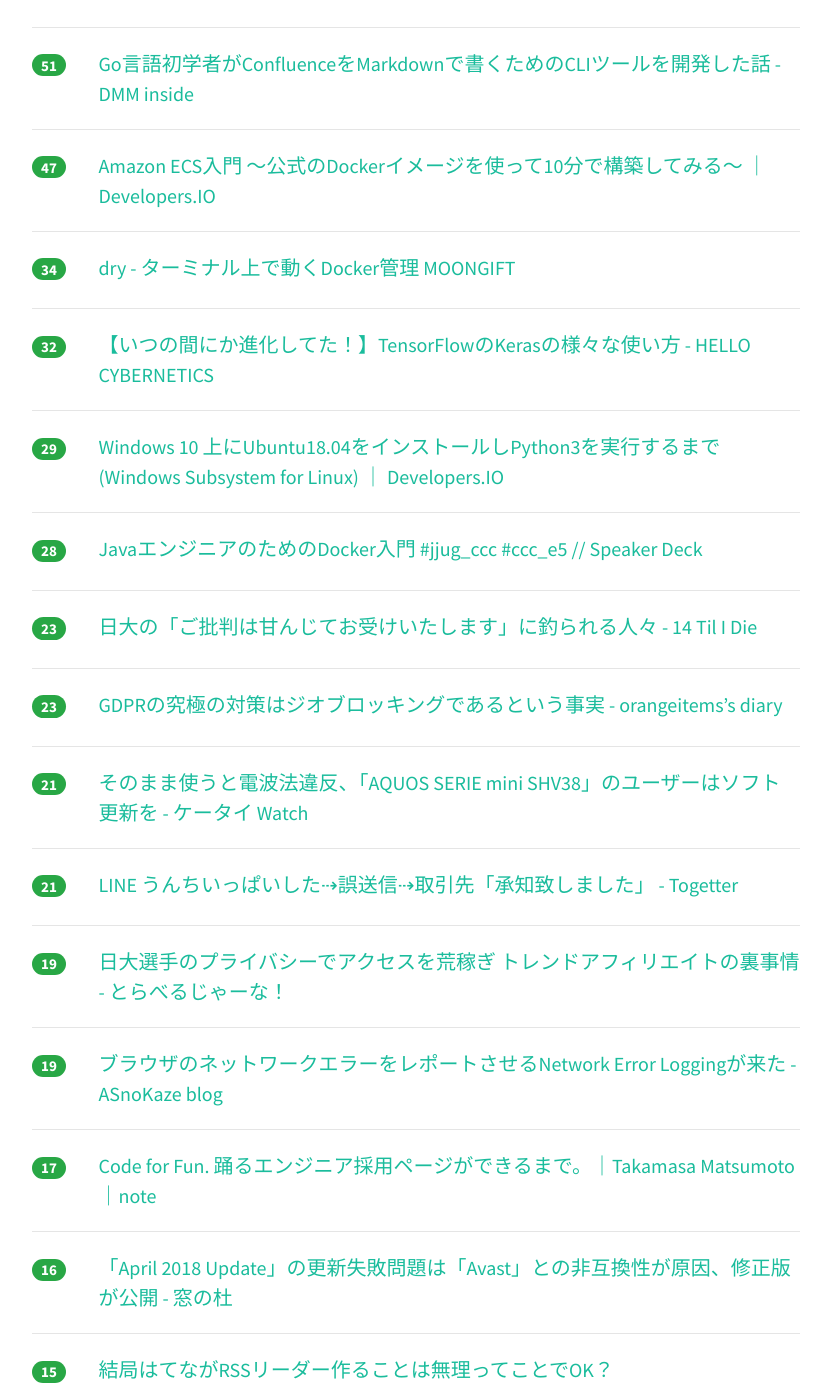
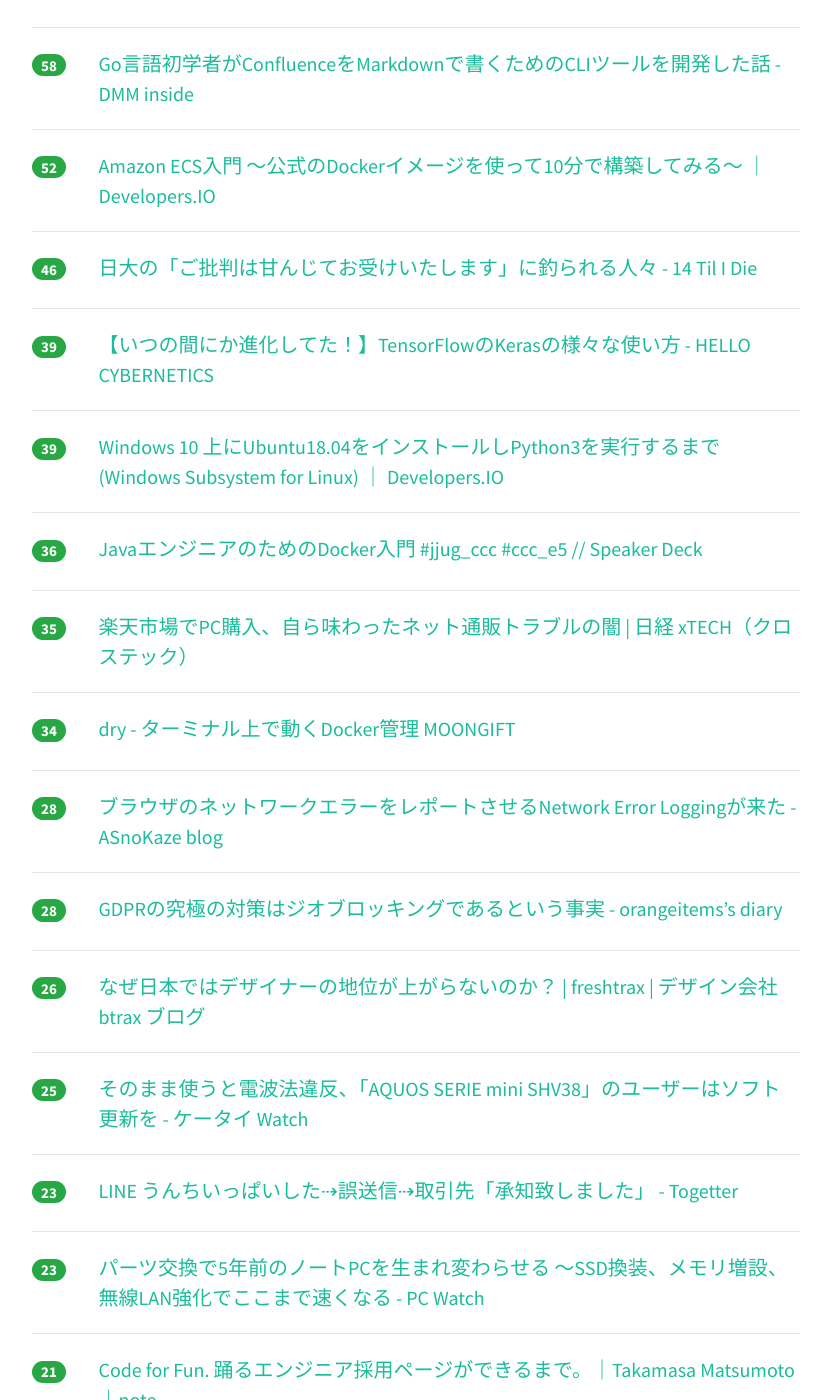
Before and after one commit to yatta47/hatena-matome-site, a Jekyll site: the page built from _posts/2018-05-29-hatena.md, in a window 1280 px wide and 1400 px high, scrolled down 424 px. Shown: the whole window, without its empty margins (224-1055 px from the left). Built offline with Jekyll 4.4.1, drawn with Linux system fonts in a browser that asks for light colours; nearby versions of some CDN libraries; some of the changed text lies outside the part shown.

Commit message:
Updated 2018-05-29

```diff
--- a/_posts/2018-05-29-hatena.md
+++ b/_posts/2018-05-29-hatena.md
@@ -1,24 +1,49 @@
 ---
 layout: post
 title:  "2018-05-29 はてぶIT"
-date:   2018-05-29 09:03:06
+date:   2018-05-29 10:03:03
 tags: [it-hotentry]
 ---
-22 件のデータあり
+29 件のデータあり
 
 <hr><div class="row">
-<div class="col-1"><span class="badge badge-pill badge-success h2">97</span></div>
+<div class="col-1"><span class="badge badge-pill badge-success h2">133</span></div>
 <div class="col-11"><a href='https://iphone-mania.jp/news-213657/' target='_blank'>iPhone Xのノッチが美しい理由 - iPhone Mania</a></div>
 </div>
 <hr>
 <div class="row">
-<div class="col-1"><span class="badge badge-pill badge-success h2">51</span></div>
+<div class="col-1"><span class="badge badge-pill badge-success h2">58</span></div>
 <div class="col-11"><a href='https://inside.dmm.com/entry/2018/05/28/golang-cli-tool' target='_blank'>Go言語初学者がConfluenceをMarkdownで書くためのCLIツールを開発した話 - DMM inside</a></div>
 </div>
 <hr>
 <div class="row">
-<div class="col-1"><span class="badge badge-pill badge-success h2">47</span></div>
+<div class="col-1"><span class="badge badge-pill badge-success h2">52</span></div>
 <div class="col-11"><a href='https://dev.classmethod.jp/cloud/aws/amazon-ecs-entrance-1/' target='_blank'>Amazon ECS入門 〜公式のDockerイメージを使って10分で構築してみる〜 ｜ Developers.IO</a></div>
+</div>
+<hr>
+<div class="row">
+<div class="col-1"><span class="badge badge-pill badge-success h2">46</span></div>
+<div class="col-11"><a href='http://sumida.hatenablog.com/entry/2018/05/28/210000' target='_blank'>日大の「ご批判は甘んじてお受けいたします」に釣られる人々 - 14 Til I Die</a></div>
+</div>
+<hr>
+<div class="row">
+<div class="col-1"><span class="badge badge-pill badge-success h2">39</span></div>
+<div class="col-11"><a href='http://s0sem0y.hatenablog.com/entry/2018/05/28/180012' target='_blank'>【いつの間にか進化してた！】TensorFlowのKerasの様々な使い方 - HELLO CYBERNETICS</a></div>
+</div>
+<hr>
+<div class="row">
+<div class="col-1"><span class="badge badge-pill badge-success h2">39</span></div>
+<div class="col-11"><a href='https://dev.classmethod.jp/tool/wslonubuntu18/' target='_blank'>Windows 10 上にUbuntu18.04をインストールしPython3を実行するまで(Windows Subsystem for Linux) ｜ Developers.IO</a></div>
+</div>
+<hr>
+<div class="row">
+<div class="col-1"><span class="badge badge-pill badge-success h2">36</span></div>
+<div class="col-11"><a href='https://speakerdeck.com/sammy7th/javaenziniafalsetamefalsedockerru-men-number-jjug-ccc-number-ccc-e5' target='_blank'>JavaエンジニアのためのDocker入門 #jjug_ccc #ccc_e5 // Speaker Deck</a></div>
+</div>
+<hr>
+<div class="row">
+<div class="col-1"><span class="badge badge-pill badge-success h2">35</span></div>
+<div class="col-11"><a href='http://tech.nikkeibp.co.jp/atcl/nxt/column/18/00138/052200072/' target='_blank'>楽天市場でPC購入、自ら味わったネット通販トラブルの闇 | 日経 xTECH（クロステック）</a></div>
 </div>
 <hr>
 <div class="row">
@@ -27,38 +52,43 @@ tags: [it-hotentry]
 </div>
 <hr>
 <div class="row">
-<div class="col-1"><span class="badge badge-pill badge-success h2">32</span></div>
-<div class="col-11"><a href='http://s0sem0y.hatenablog.com/entry/2018/05/28/180012' target='_blank'>【いつの間にか進化してた！】TensorFlowのKerasの様々な使い方 - HELLO CYBERNETICS</a></div>
-</div>
-<hr>
-<div class="row">
-<div class="col-1"><span class="badge badge-pill badge-success h2">29</span></div>
-<div class="col-11"><a href='https://dev.classmethod.jp/tool/wslonubuntu18/' target='_blank'>Windows 10 上にUbuntu18.04をインストールしPython3を実行するまで(Windows Subsystem for Linux) ｜ Developers.IO</a></div>
+<div class="col-1"><span class="badge badge-pill badge-success h2">28</span></div>
+<div class="col-11"><a href='https://asnokaze.hatenablog.com/entry/2018/05/28/210830' target='_blank'>ブラウザのネットワークエラーをレポートさせるNetwork Error Loggingが来た - ASnoKaze blog</a></div>
 </div>
 <hr>
 <div class="row">
 <div class="col-1"><span class="badge badge-pill badge-success h2">28</span></div>
-<div class="col-11"><a href='https://speakerdeck.com/sammy7th/javaenziniafalsetamefalsedockerru-men-number-jjug-ccc-number-ccc-e5' target='_blank'>JavaエンジニアのためのDocker入門 #jjug_ccc #ccc_e5 // Speaker Deck</a></div>
+<div class="col-11"><a href='http://www.orangeitems.com/entry/2018/05/28/172907' target='_blank'>GDPRの究極の対策はジオブロッキングであるという事実 - orangeitems’s diary</a></div>
+</div>
+<hr>
+<div class="row">
+<div class="col-1"><span class="badge badge-pill badge-success h2">26</span></div>
+<div class="col-11"><a href='http://blog.btrax.com/jp/2018/05/29/designers-in-japan/' target='_blank'>なぜ日本ではデザイナーの地位が上がらないのか？ | freshtrax | デザイン会社 btrax ブログ</a></div>
+</div>
+<hr>
+<div class="row">
+<div class="col-1"><span class="badge badge-pill badge-success h2">25</span></div>
+<div class="col-11"><a href='https://k-tai.watch.impress.co.jp/docs/news/1124347.html' target='_blank'>そのまま使うと電波法違反、「AQUOS SERIE mini SHV38」のユーザーはソフト更新を - ケータイ Watch</a></div>
 </div>
 <hr>
 <div class="row">
 <div class="col-1"><span class="badge badge-pill badge-success h2">23</span></div>
-<div class="col-11"><a href='http://sumida.hatenablog.com/entry/2018/05/28/210000' target='_blank'>日大の「ご批判は甘んじてお受けいたします」に釣られる人々 - 14 Til I Die</a></div>
+<div class="col-11"><a href='https://togetter.com/li/1231775' target='_blank'>LINE うんちいっぱいした⇢誤送信⇢取引先「承知致しました」 - Togetter</a></div>
 </div>
 <hr>
 <div class="row">
 <div class="col-1"><span class="badge badge-pill badge-success h2">23</span></div>
-<div class="col-11"><a href='http://www.orangeitems.com/entry/2018/05/28/172907' target='_blank'>GDPRの究極の対策はジオブロッキングであるという事実 - orangeitems’s diary</a></div>
+<div class="col-11"><a href='https://pc.watch.impress.co.jp/docs/news/1124190.html' target='_blank'>パーツ交換で5年前のノートPCを生まれ変わらせる ～SSD換装、メモリ増設、無線LAN強化でここまで速くなる - PC Watch</a></div>
 </div>
 <hr>
 <div class="row">
 <div class="col-1"><span class="badge badge-pill badge-success h2">21</span></div>
-<div class="col-11"><a href='https://k-tai.watch.impress.co.jp/docs/news/1124347.html' target='_blank'>そのまま使うと電波法違反、「AQUOS SERIE mini SHV38」のユーザーはソフト更新を - ケータイ Watch</a></div>
+<div class="col-11"><a href='https://note.mu/stam_mat2/n/n6dcf9acda98d' target='_blank'>Code for Fun. 踊るエンジニア採用ページができるまで。｜Takamasa Matsumoto｜note</a></div>
 </div>
 <hr>
 <div class="row">
-<div class="col-1"><span class="badge badge-pill badge-success h2">21</span></div>
-<div class="col-11"><a href='https://togetter.com/li/1231775' target='_blank'>LINE うんちいっぱいした⇢誤送信⇢取引先「承知致しました」 - Togetter</a></div>
+<div class="col-1"><span class="badge badge-pill badge-success h2">20</span></div>
+<div class="col-11"><a href='https://dev.to/jgs/oculus-go--react-360--29lg' target='_blank'>Oculus Go で React 360 の開発をはじめられる</a></div>
 </div>
 <hr>
 <div class="row">
@@ -68,12 +98,27 @@ tags: [it-hotentry]
 <hr>
 <div class="row">
 <div class="col-1"><span class="badge badge-pill badge-success h2">19</span></div>
-<div class="col-11"><a href='https://asnokaze.hatenablog.com/entry/2018/05/28/210830' target='_blank'>ブラウザのネットワークエラーをレポートさせるNetwork Error Loggingが来た - ASnoKaze blog</a></div>
+<div class="col-11"><a href='https://arata01.info/blog-seo-manual' target='_blank'>ブログSEO完全習得マニュアル（全12記事＋4本の動画で解説） | ブログ集客実践の書</a></div>
+</div>
+<hr>
+<div class="row">
+<div class="col-1"><span class="badge badge-pill badge-success h2">18</span></div>
+<div class="col-11"><a href='https://speakerdeck.com/starhoshi/shi-jian-cloud-functions-for-firebase' target='_blank'>実践 Cloud Functions for Firebase // Speaker Deck</a></div>
 </div>
 <hr>
 <div class="row">
 <div class="col-1"><span class="badge badge-pill badge-success h2">17</span></div>
-<div class="col-11"><a href='https://note.mu/stam_mat2/n/n6dcf9acda98d' target='_blank'>Code for Fun. 踊るエンジニア採用ページができるまで。｜Takamasa Matsumoto｜note</a></div>
+<div class="col-11"><a href='https://anond.hatelabo.jp/20180528081018' target='_blank'>結局はてながRSSリーダー作ることは無理ってことでOK？</a></div>
+</div>
+<hr>
+<div class="row">
+<div class="col-1"><span class="badge badge-pill badge-success h2">17</span></div>
+<div class="col-11"><a href='https://toyokeizai.net/articles/-/221999' target='_blank'>JR東日本､座れないならグリーン料金不要？ | 通勤電車 | 東洋経済オンライン | 経済ニュースの新基準</a></div>
+</div>
+<hr>
+<div class="row">
+<div class="col-1"><span class="badge badge-pill badge-success h2">17</span></div>
+<div class="col-11"><a href='http://www.atmarkit.co.jp/ait/articles/1805/29/news031.html' target='_blank'>VS CodeでPythonプログラムを快適コーディング！ (1/2)：Visual Studio Codeで始めるPythonプログラミング - ＠IT</a></div>
 </div>
 <hr>
 <div class="row">
@@ -83,12 +128,12 @@ tags: [it-hotentry]
 <hr>
 <div class="row">
 <div class="col-1"><span class="badge badge-pill badge-success h2">15</span></div>
-<div class="col-11"><a href='https://anond.hatelabo.jp/20180528081018' target='_blank'>結局はてながRSSリーダー作ることは無理ってことでOK？</a></div>
+<div class="col-11"><a href='http://jp.automaton.am/articles/newsjp/20180528-68683/' target='_blank'>Nintendo SwitchでPS4コントローラーを利用できる「8Bitdo USB Wireless Adapter」周辺機器メーカーが国内発売へ | AUTOMATON</a></div>
 </div>
 <hr>
 <div class="row">
-<div class="col-1"><span class="badge badge-pill badge-success h2">14</span></div>
-<div class="col-11"><a href='http://jp.automaton.am/articles/newsjp/20180528-68683/' target='_blank'>Nintendo SwitchでPS4コントローラーを利用できる「8Bitdo USB Wireless Adapter」周辺機器メーカーが国内発売へ | AUTOMATON</a></div>
+<div class="col-1"><span class="badge badge-pill badge-success h2">15</span></div>
+<div class="col-11"><a href='http://blog.livedoor.jp/manamerit/archives/65797023.html' target='_blank'>高プロに関する人気ツイートまとめ - さまざまなめりっと</a></div>
 </div>
 <hr>
 <div class="row">
@@ -97,18 +142,8 @@ tags: [it-hotentry]
 </div>
 <hr>
 <div class="row">
-<div class="col-1"><span class="badge badge-pill badge-success h2">13</span></div>
-<div class="col-11"><a href='http://blog.livedoor.jp/manamerit/archives/65797023.html' target='_blank'>高プロに関する人気ツイートまとめ - さまざまなめりっと</a></div>
-</div>
-<hr>
-<div class="row">
-<div class="col-1"><span class="badge badge-pill badge-success h2">12</span></div>
-<div class="col-11"><a href='https://speakerdeck.com/starhoshi/shi-jian-cloud-functions-for-firebase' target='_blank'>実践 Cloud Functions for Firebase // Speaker Deck</a></div>
-</div>
-<hr>
-<div class="row">
-<div class="col-1"><span class="badge badge-pill badge-success h2">5</span></div>
-<div class="col-11"><a href='https://toyokeizai.net/articles/-/221999' target='_blank'>JR東日本､座れないならグリーン料金不要？ | 通勤電車 | 東洋経済オンライン | 経済ニュースの新基準</a></div>
+<div class="col-1"><span class="badge badge-pill badge-success h2">11</span></div>
+<div class="col-11"><a href='https://www.slideshare.net/uzy_exe/201805gvisorintroduciton' target='_blank'>20分でわかる gVisor入門</a></div>
 </div>
 <hr>
 <div class="row">
```
